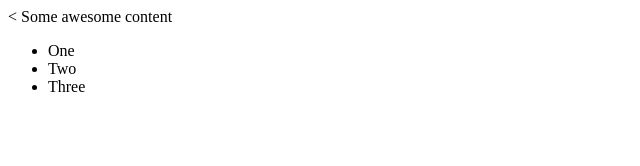
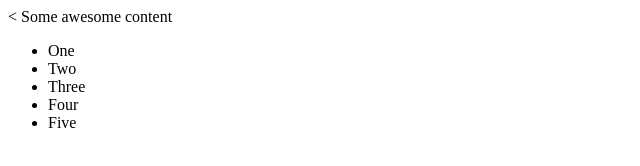
Before and after one commit to biggsie/test-repo, a plain HTML site: page index.html in a window 1280 px wide. Shown: the full height of the page, 0-640 px from the left. Drawn offline with Linux system fonts and the light colour scheme.

Commit message:
First commit

```diff
--- a/index.html
+++ b/index.html
@@ -10,6 +10,8 @@
 	<li>One</li>
 	<li>Two</li>
 	<li>Three</li>
+	<li>Four</li>
+	<li>Five</li>
 </ul>
 </body>
 </html>
```
